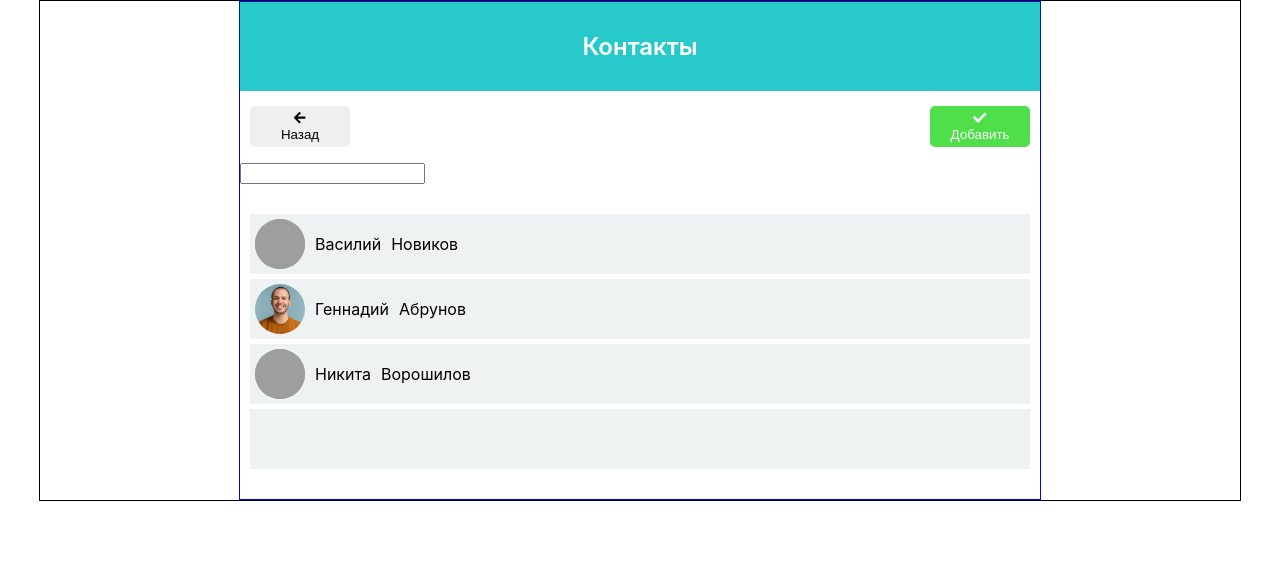
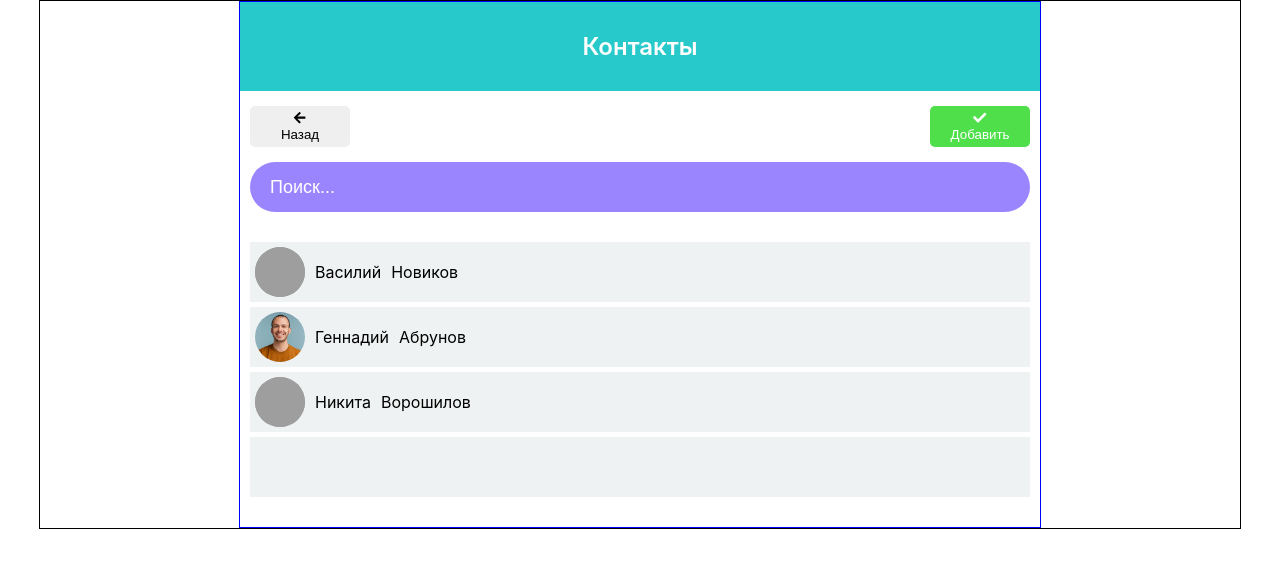
Before and after one commit to yoff3/phonebook, a React (Create React App) app in the folder phonebookrj/: page / in a window 1280 px wide. Shown: the top 568 px of the page. Built offline with nearby package versions, Linux system fonts and the light colour scheme; grey boxes are pictures that could not be loaded.

Commit message:
added styles to SearchContact component
added styles to search bar

```diff
--- a/phonebookrj/src/SearchContact.jsx
+++ b/phonebookrj/src/SearchContact.jsx
@@ -1,4 +1,11 @@
+import {FaSearch} from 'react-icons/fa'
+
 export function SearchContact(){
-    return <input className="contactSearch" type="text" id="contactSearch" />
-
+    return (
+        <div className="searchBox">
+            <div className="searchBar">
+                <input className="searchBox__input" type="text" id="contactSearch" placeholder="Поиск..." />
+            </div>
+        </div>
+    )
 }
--- a/phonebookrj/src/index.css
+++ b/phonebookrj/src/index.css
@@ -123,3 +123,45 @@ code {
   margin: auto 0;
   padding: 5px;
 }
+
+.searchBar{
+  border-radius: 50px;
+  display: flex;
+  margin: 0 10px;
+  justify-content: center;
+}
+
+.searchBar .searchBox__input{
+  outline: none;
+  border: none;
+
+  background-color: #9a85ff;
+  color: #ffffff;
+  padding: 15px 20px;
+  width: 750px;
+  height: 20px;
+  border-radius: 50px;
+  font-size: 18px;
+  font-weight: 500;
+}
+
+::placeholder{
+  color: #fff;
+}
+
+::-webkit-input-placeholder{
+  color: #fff;
+}
+
+/* .searchBar{
+  width: 100%;
+  margin: 0;
+  padding: 10px;
+  transition: 0.4s liner;
+}
+
+.searchBar .searchBox__input  input[type="text"]{
+  border: none;
+  padding: 10px;
+  width: 500px;
+} */
```
